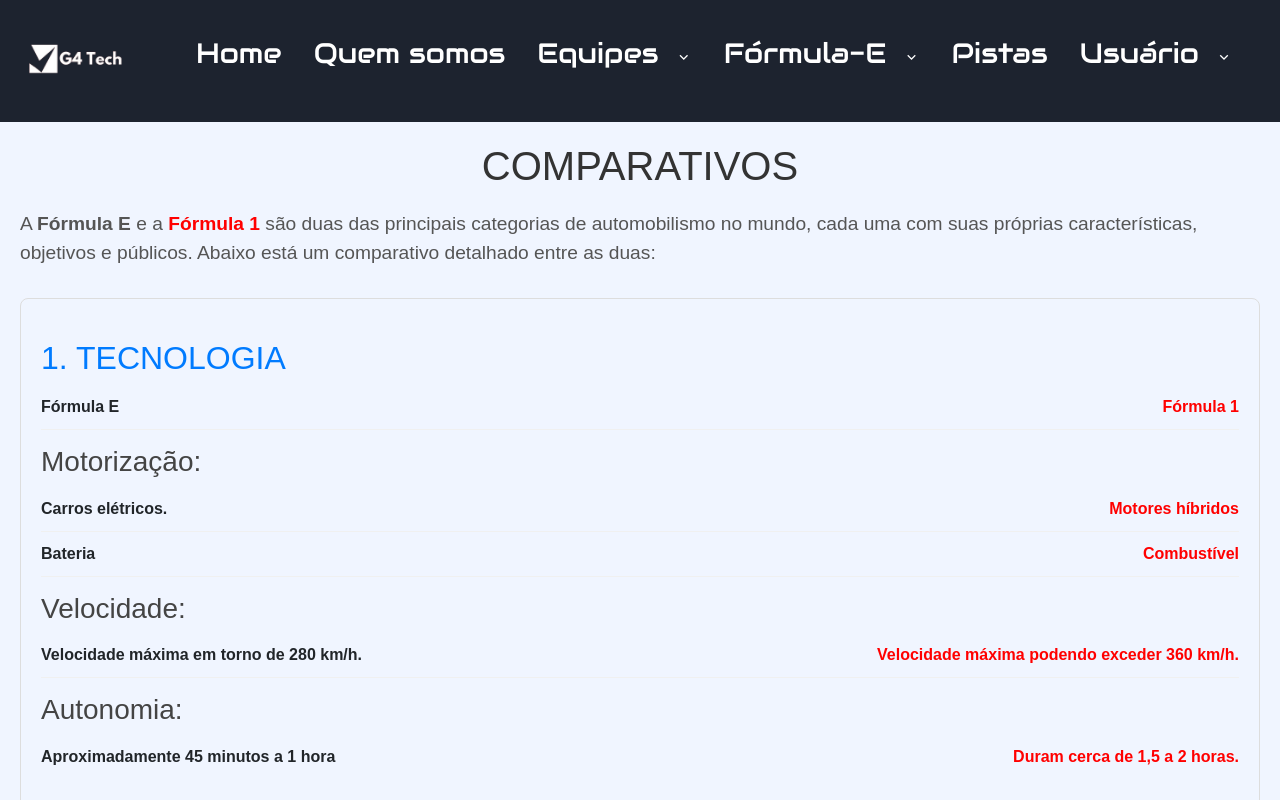
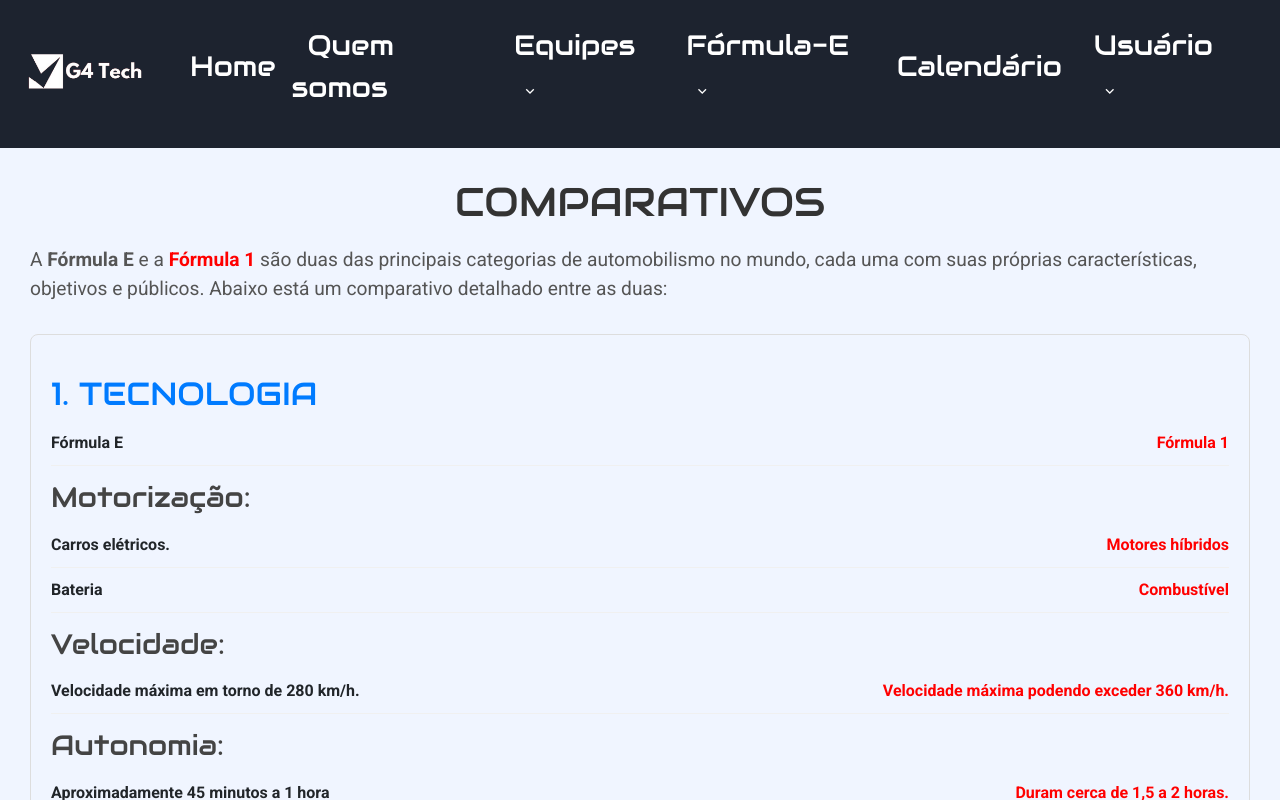
Before and after one commit to Geral-cp-s/Sprint3-Web, a React (Vite) app: page /comparativos in a window 1280 px wide. Shown: the top 800 px of the page. Built offline with nearby package versions, Linux system fonts and the light colour scheme.

Commit message:
Trocando as fontes

```diff
--- a/src/components/Footer.jsx
+++ b/src/components/Footer.jsx
@@ -10,7 +10,7 @@
                     <li><strong>Geral</strong></li>
                     <li><a href="/">Home</a></li>
                     <li><a href="/quem-somos">Quem Somos</a></li>
-                    <li><a href="/pistas">Pistas</a></li>
+                    <li><a href="/pistas">Calendário</a></li>
                     <li><a href="/loja">Nossa loja</a></li>
                 </ul>
                 <ul>
--- a/src/components/Header.jsx
+++ b/src/components/Header.jsx
@@ -75,7 +75,7 @@
                 </ul>
               </li>
 
-              <li><Link to="/pistas" className="nav__link">Pistas</Link></li>
+              <li><Link to="/pistas" className="nav__link">Calendário</Link></li>
 
               <li className="dropdown__item">
                 <div className="nav__link">
--- a/src/components/styledComparativos.js
+++ b/src/components/styledComparativos.js
@@ -2,11 +2,13 @@
 import styled from 'styled-components';
 
 export const Container = styled.div`
+  font-family: "Roboto", system-ui;
   padding: 20px;
-  font-family: Arial, sans-serif;
+  margin: 10px;
 `;
 
 export const Title = styled.h1`
+  font-family: "Audiowide", sans-serif;
   text-align: center;
   color: #333;
   margin-bottom: 20px;
@@ -42,11 +44,13 @@
 `;
 
 export const Subtitle = styled.h2`
+  font-family: "Audiowide", sans-serif;
   color: #007BFF;
   margin-top: 20px;
 `;
 
 export const Subheading = styled.h3`
+  font-family: "Audiowide", sans-serif;
   color: #444;
   margin-top: 15px;
 `;
--- a/src/components/styledFooter.js
+++ b/src/components/styledFooter.js
@@ -1,6 +1,7 @@
 import styled from "styled-components";
 
 export const FooterGeral = styled.footer`
+    font-family: "Roboto", system-ui;
     display: flex;
     flex-direction: column;
     align-items: center;
@@ -17,9 +18,6 @@
         width: 100%;
         max-width: 1200px;
         margin: 20px 0;
-        @import url('https://fonts.googleapis.com/css2?family=Orbitron:wght@400..900&display=swap');
-        font-family: orbitron;
-
     }
 
     nav ul {
@@ -42,13 +40,13 @@
     }
 
     nav ul li strong {
-        font-size: 16px;
+        font-size: 20px;
         text-transform: uppercase;
     }
 
     h5 {
-        font-size: 12px; /* Tamanho do texto do copyright */
-        margin-bottom: 10px;
+        font-size: 15px; /* Tamanho do texto do copyright */
+        margin: 10px;
     }
 
     a {
--- a/src/components/styledHeader.js
+++ b/src/components/styledHeader.js
@@ -7,6 +7,7 @@
   background-color: var(--black-color-light);
   padding: 1rem 2rem;
   color: #fff;
+  z-index:1000;
 
   .nav-container {
     display: flex;
@@ -16,7 +17,7 @@
 
   /* Logo */
   .nav__logo img {
-    height: 90px; /* Mantenha a altura do cabeçalho */
+    height: 110px; /* Mantenha a altura do cabeçalho */
     transform: scale(1.2); /* Aumente a escala do logo (ajuste conforme necessário) */
     transition: transform 0.3s ease; /* Adicione uma transição suave para o efeito de hover */
 
--- a/src/components/styledProjeto.js
+++ b/src/components/styledProjeto.js
@@ -12,7 +12,8 @@
 `;
 
 export const Title = styled.h1`
-  font-size: 2.5em;
+  font-family: "Audiowide", sans-serif;
+  font-size: 2.3em;
   margin-bottom: 30px; /* Aumentado para mais espaço abaixo do título */
   color: #2e86de;
   border-bottom: 2px solid #2e86de;
--- a/src/routes/Assinatura.jsx
+++ b/src/routes/Assinatura.jsx
@@ -13,8 +13,7 @@
         width: 100%;
         max-width: 800px;
         margin-top: 55px;
-        @import url('https://fonts.googleapis.com/css2?family=Audiowide&display=swap');
-        font-family: roboto;
+        font-family: "Audiowide", sans-serif;
         font-size: 50px;
     }
 
--- a/src/routes/Conta.jsx
+++ b/src/routes/Conta.jsx
@@ -22,6 +22,7 @@
     }
 
     #h2perfil {
+        font-family: "Audiowide", sans-serif;
         color: white;
     }
 
--- a/src/routes/Equipes.jsx
+++ b/src/routes/Equipes.jsx
@@ -6,13 +6,12 @@
     font-size: 1.7; /* Tamanho da fonte */
     color: #1a252f; /* Cor do texto um pouco mais escura */
     text-align: center; /* Centraliza o título */
-    margin: 20px 0; /* Espaçamento em cima e embaixo */
+    margin: 30px 0; /* Espaçamento em cima e embaixo */
     font-weight: bold; /* Negrito */
     text-transform: uppercase; /* Transformação do texto para maiúsculas */
     letter-spacing: 1px; /* Espaçamento entre as letras */
     text-decoration: underline; /* Adiciona sublinhado */
-    @import url('https://fonts.googleapis.com/css2?family=Orbitron:wght@400..900&display=swap');
-    font-family: orbitron;
+    font-family: "Audiowide", sans-serif;
     text-decoration-color: red; /* Cor do sublinhado */
 `;
 
--- a/src/routes/Forum.jsx
+++ b/src/routes/Forum.jsx
@@ -103,7 +103,7 @@
     margin: 20px;
     text-align: center;
     font-size: 40px;
-    font-family: "Orbitron", sans-serif;
+    font-family: "Audiowide", sans-serif;
 }
 
 /* Estilos para o vídeo */
--- a/src/routes/Login.jsx
+++ b/src/routes/Login.jsx
@@ -11,14 +11,14 @@
         text-align: center;
         height: 90dvh;
         margin: 25px;
-        @import url('https://fonts.googleapis.com/css2?family=Orbitron:wght@400..900&display=swap');
-        font-family: orbitron;
+        font-family: "Roboto", system-ui;
         font-size: 20px;
     }
 
 
 
     h1{
+        font-family: "Audiowide", sans-serif;
         font-weight: 700;
         letter-spacing: -1.5px;
         margin: 0;
--- a/src/routes/QuemSomos.jsx
+++ b/src/routes/QuemSomos.jsx
@@ -42,6 +42,7 @@
     }
 
     h1 {
+        font-family: "Audiowide", sans-serif;
         font-size: 1.7; /* Tamanho da fonte */
         color: #1a252f; /* Cor do texto um pouco mais escura */
         text-align: center; /* Centraliza o título */
@@ -52,6 +53,9 @@
         text-decoration: underline; /* Adiciona sublinhado */
         text-decoration-color: red; /* Cor do sublinhado */
     }
+
+    h3 {
+    font-family: "Roboto", system-ui;}
 
     p {
     margin:40px 30px 50px;
```
Lines whose indentation alone changed are shown as unchanged.
